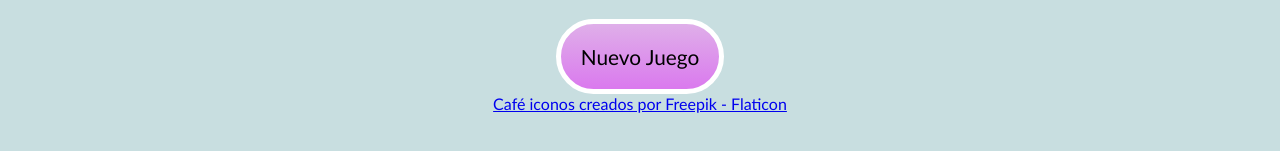
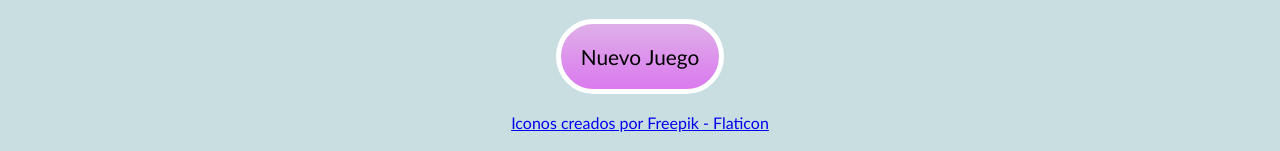
Before and after one commit to CSE3008/OI_MEMORAMA_211368, a plain HTML site: page index.html in a window 1280 px wide. Shown: the part 740-891 px from the top of the page. Before the commit the page ends 853 px from the top, so only its background shows below. Drawn offline with Linux system fonts and the light colour scheme.

Commit message:
Feat: Entrega 3 Agrege atribucion al autor de los iconos.

```diff
--- a/index.html
+++ b/index.html
@@ -21,8 +21,9 @@
             <div class="nuevo-juego" onclick="generarTablero()">
                 Nuevo Juego
             </div>
-
-            <a href="https://www.flaticon.es/iconos-gratis/cafe" title="café iconos">Café iconos creados por Freepik - Flaticon</a>
-        <script src="script.js"></script>
+            <br>
+            <a href="https://www.flaticon.es/packs/cute-food-3" title="Losiconos">Iconos creados por Freepik - Flaticon</a>
+            <br>
+            <script src="script.js"></script>
     </body>
 </html>
```
